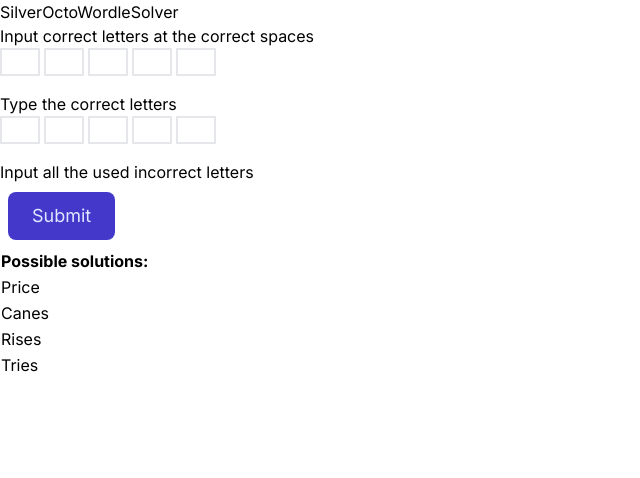
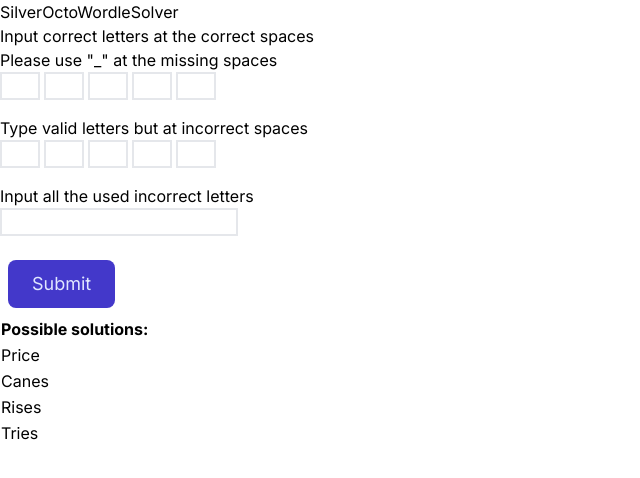
Before and after one commit to Dannylyhn/SilverOctoWordleHelper, a Next.js app: page / in a window 1280 px wide. Shown: the top 478 px of the page, without its empty margins (0-640 px from the left). Built offline with nearby package versions, Linux system fonts and the light colour scheme.

Commit message:
Add some descriptions

```diff
--- a/src/app/page.jsx
+++ b/src/app/page.jsx
@@ -17,16 +17,18 @@ export default function Home() {
   }
 
   return (
-    <main className="">
+    <main>
       <h1>SilverOctoWordleSolver</h1>
       <h4>Input correct letters at the correct spaces</h4>
-      <LetterInputs dataToParent = {setCorrectPlacedLetters} />
-      <h4>Type the correct letters</h4>
-      <LetterInputs dataToParent = {setincorrectPlacedLetters} />
+      <h4>Please use "_" at the missing spaces</h4>
+      <LetterInputs dataToParent={setCorrectPlacedLetters} />
+      <h4>Type valid letters but at incorrect spaces</h4>
+      <LetterInputs dataToParent={setincorrectPlacedLetters} />
       <h4>Input all the used incorrect letters</h4>
+      <input className="text-center border-2 border-light-blue-500 border-opacity-100 mb-4 mr-1"></input>
+      <br/>
       <button onClick={handleSolveButton} className="h-12 px-6 m-2 text-lg text-indigo-100 transition-colors duration-150 bg-indigo-700 rounded-lg focus:shadow-outline hover:bg-indigo-800">Submit</button>
       <ListResult listResult={mockData} />
-
     </main>
   )
 }
--- a/src/components/LetterInputs/LetterInputs.jsx
+++ b/src/components/LetterInputs/LetterInputs.jsx
@@ -37,11 +37,7 @@ const LetterInputs = (props) => {
     }
 
     useEffect(() => {
-
-
       props.dataToParent(letter + letter2 +letter3 +letter4+ letter5)
-
-
     },[letter, letter2, letter3, letter4, letter5]);
 
     return (
```
